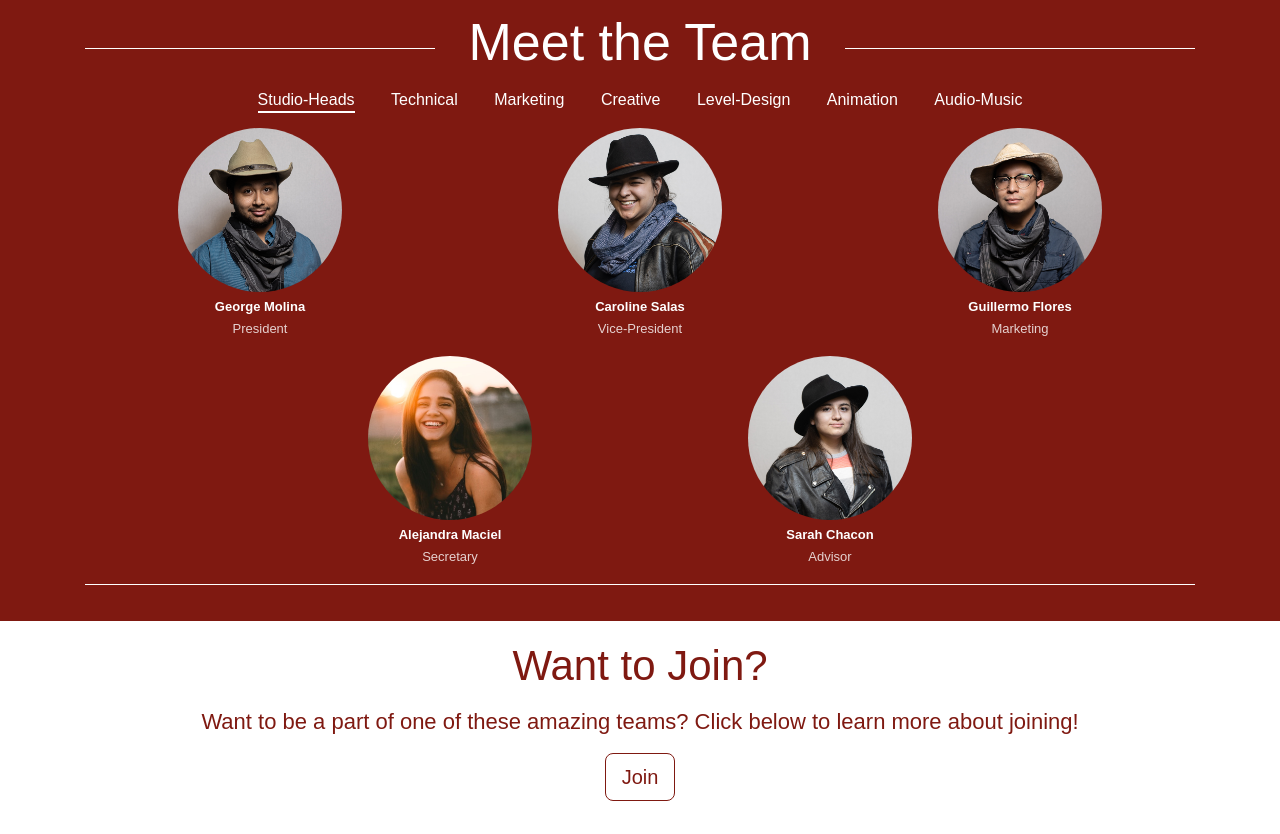
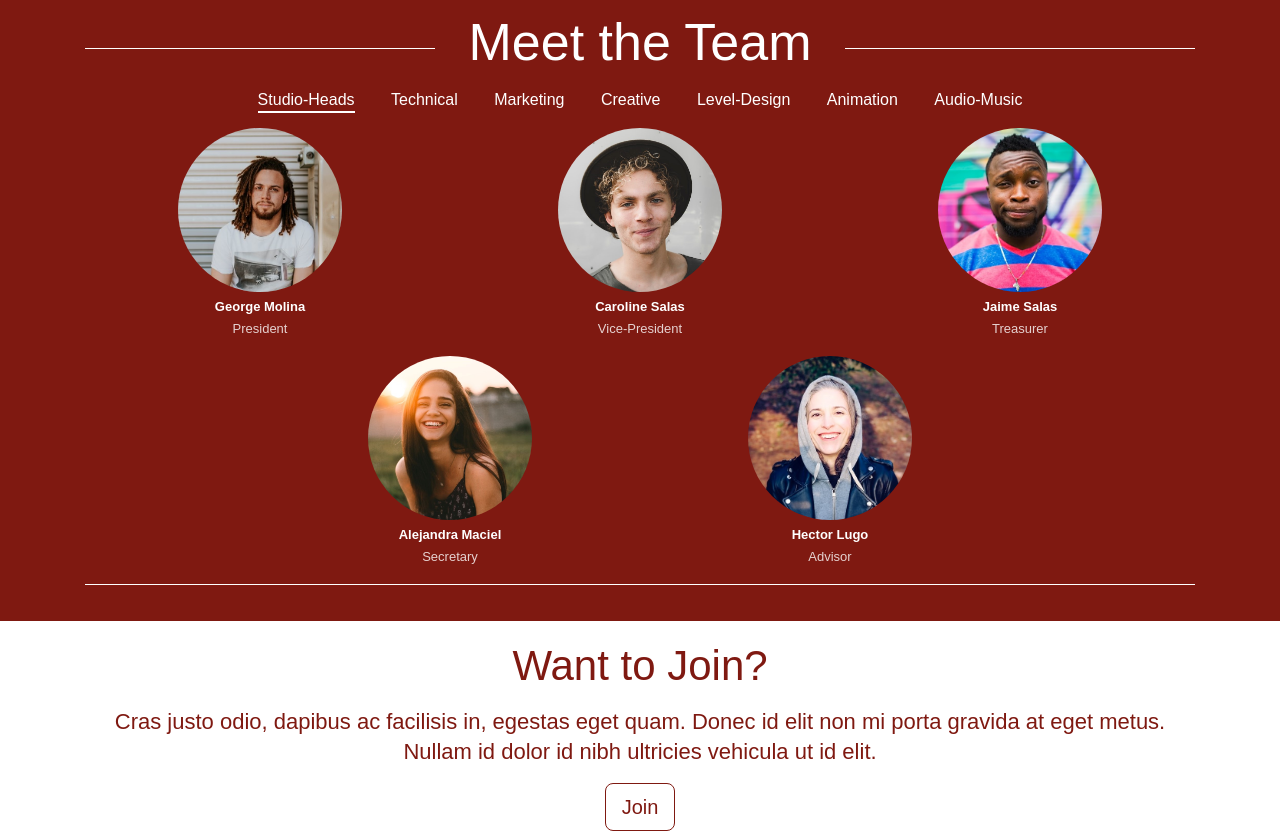
Before and after one commit to BanditGameStudio/BanditGameStudio.github.io, a plain HTML site: page aboutUs.html in a window 1280 px wide. Shown: the part 760-1594 px from the top of the page. Drawn offline with nearby package versions, Linux system fonts and the light colour scheme.

Commit message:
Revert "Valeria"

```diff
--- a/aboutUs.html
+++ b/aboutUs.html
@@ -87,7 +87,7 @@
                     </div>
 
                     <div class="col-md-4 text--center ">
-                        <h2 class="light-text">Meet the Team</h2>
+                        <h2 class="light-text">Meet the Team<h2>
                     </div>
 
                     <div class="col-md-4 pt-md-3 ">
@@ -129,21 +129,21 @@
                     <div class="Studio-Heads active">
                         <div class="row">
                             <div class="col-md-4 " style="text-align: center;">
-                                <img class="rounded-circle" src="images/profilePics/studioHeads/George.jpg" alt="Bandit Studios Member" width="164" height="164">
+                                <img class="rounded-circle" src="images/profilePics/studioHeads/profile pic 5.jpg" alt="Bandit Studios Member" width="164" height="164">
                                 <p class="team-member">George Molina</p>
                                 <p class="member-role">President</p>
                             </div>
 
                             <div class="col-md-4" style="text-align: center;">
-                                <img class="rounded-circle" src="images/profilePics/studioHeads/Caroline.jpg" alt="Bandit Studios Member" width="164" height="164">
+                                <img class="rounded-circle" src="images/profilePics/studioHeads/profile pic 1.jpg" alt="Bandit Studios Member" width="164" height="164">
                                 <p class="team-member">Caroline Salas</p>
                                 <p class="member-role">Vice-President</p>
                             </div>
 
                             <div class="col-md-4" style="text-align: center;">
-                                <img class="rounded-circle" src="images/profilePics/studioHeads/Memo.jpg" alt="Bandit Studios Member" width="164" height="164">
-                                <p class="team-member">Guillermo Flores</p>
-                                <p class="member-role">Marketing</p>
+                                <img class="rounded-circle" src="images/profilePics/studioHeads/profile pic 4.jpg" alt="Bandit Studios Member" width="164" height="164">
+                                <p class="team-member">Jaime Salas</p>
+                                <p class="member-role">Treasurer</p>
                             </div>
                         </div>
                         <div class="row">
@@ -157,8 +157,8 @@
                             </div>
 
                             <div class="col-md-4" style="text-align: center;">
-                                <img class="rounded-circle" src="images/profilePics/studioHeads/Sarah.jpg" alt="Bandit Studios Member" width="164" height="164">
-                                <p class="team-member">Sarah Chacon</p>
+                                <img class="rounded-circle" src="images/profilePics/studioHeads/profile pic 2.jpg" alt="Bandit Studios Member" width="164" height="164">
+                                <p class="team-member">Hector Lugo</p>
                                 <p class="member-role">Advisor</p>
                             </div>
                             <div class="col-md-2">
@@ -513,7 +513,9 @@
             <div class="py-4 text-center">
                 <h3>Want to Join?</h3>
                 <p class="important-paragraph">
-                    Want to be a part of one of these amazing teams? Click below to learn more about joining!
+                    Cras justo odio, dapibus ac facilisis in, egestas eget quam.
+                    Donec id elit non mi porta gravida at eget metus. Nullam id dolor
+                    id nibh ultricies vehicula ut id elit.
                 </p>
                 <a class="btn btn-lg btn-primary" href="join.html" role="button">Join</a>
             </div>
```
Also changed, not shown: index.html (+1 -1 lines), individualProjects/ARGaiaTours.html (+1 -1 lines), projects.html (+7 -7 lines), images/profilePics/studioHeads/Caroline.jpg (deleted), images/profilePics/studioHeads/George.jpg (deleted), images/profilePics/studioHeads/Memo.jpg (deleted), images/profilePics/studioHeads/Sarah.jpg (deleted), join.html (line endings or trailing spaces), 1 other file.
